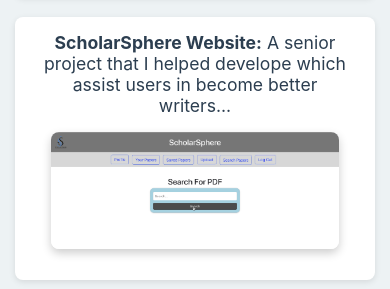
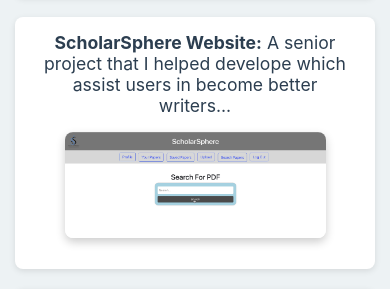
Before and after one commit to rcharp24/portfolio, a React (Create React App) app: page / in a window 390 px wide. Shown: the part 1400-1689 px from the top of the page. Built offline with nearby package versions, Linux system fonts and the light colour scheme.

Commit message:
fix image css

```diff
--- a/src/App.css
+++ b/src/App.css
@@ -111,14 +111,27 @@
   justify-content: center;
   margin: 1rem 0;
   width: 100%;
+  max-width: 100%; /* Ensure it never exceeds the screen */
+  padding: 0 15px; /* Small horizontal padding so image can’t touch edges */
+  box-sizing: border-box; /* So padding doesn't add to width */
 }
+
 
 .demoPic {
   max-width: 100%;
   height: auto;
   border-radius: 8px;
   box-shadow: 0 4px 10px rgba(0, 0, 0, 0.2);
+  display: block; /* Better control and removes inline img spacing */
 }
+
+@media (max-width: 768px) {
+  .demoPic {
+    width: 90%;
+    max-width: 400px;
+  }
+}
+
 
 
 /* --- SECTIONS --- */
@@ -246,9 +259,8 @@ video {
   }
 
   .demoPic {
-    width: 90%;       /* Make image 90% of container width on smaller screens */
-    max-width: 400px; /* Optional max width to keep it from getting too large */
-    height: auto;     /* Maintain aspect ratio */
+    width: 90%;
+    max-width: 400px;
   }
 }
 
```
